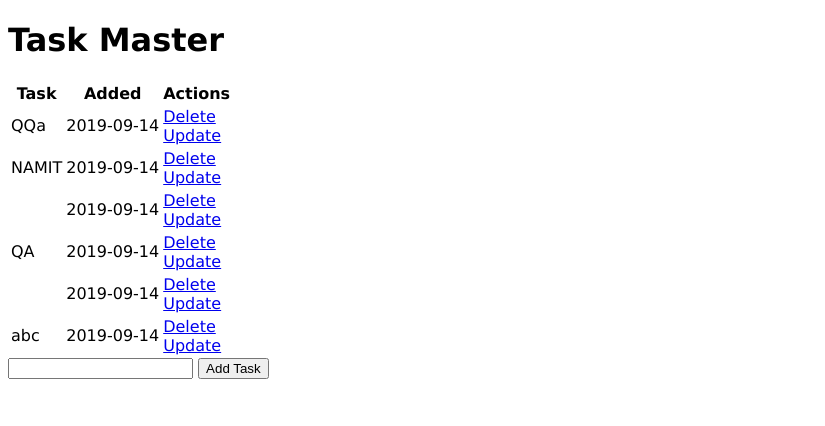
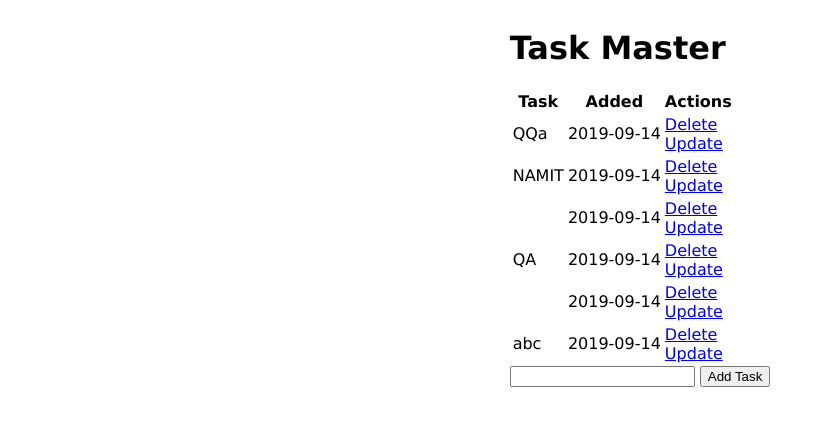
Before and after one commit to namitdoshi/flask-basic-CRUD, a Flask app: page / in a window 1280 px wide. Shown: the top 426 px of the page, without its empty margins (0-825 px from the left). Run offline with Flask 2, Linux system fonts and the light colour scheme; data comes from the database, SQL or seed files in the repository; both versions use the stored data as it was after the commit.

Commit message:
center aligned all items

```diff
--- a/static/css/style.css
+++ b/static/css/style.css
@@ -1,4 +1,5 @@
 body {
-  /* margin: 0; */
-  font-family: 'Lucida Sans', 'Lucida Sans Regular', 'Lucida Grande', 'Lucida Sans Unicode', Geneva, Verdana, sans-serif
+  font-family: 'Lucida Sans', 'Lucida Sans Regular', 'Lucida Grande', 'Lucida Sans Unicode', Geneva, Verdana, sans-serif;
+  display: flex;
+  justify-content: center;
 }
```
Also changed, not shown: car-ddd.db.
